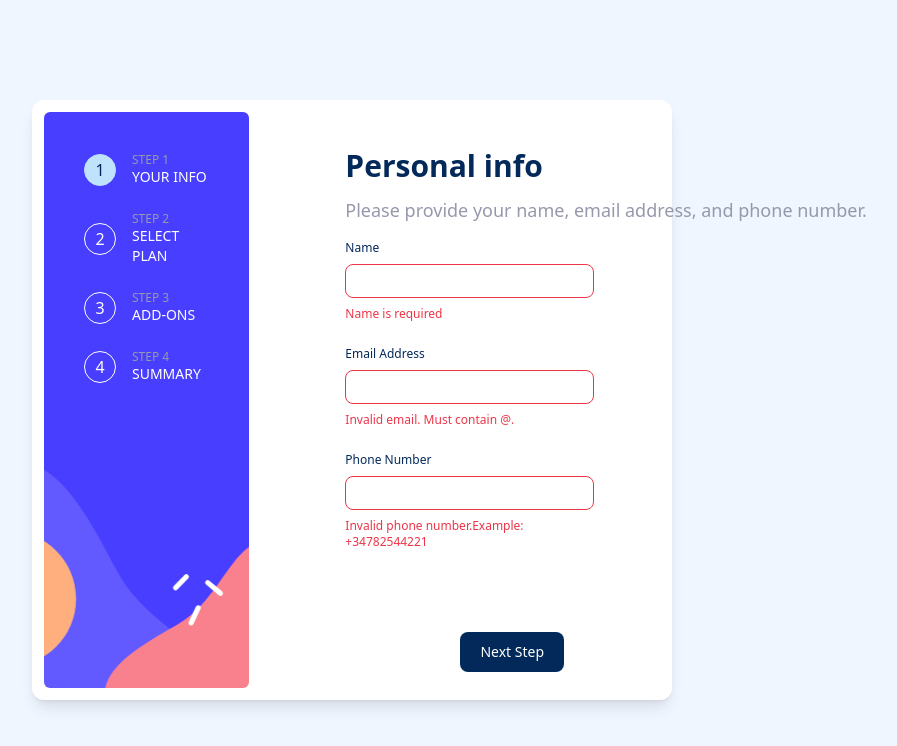
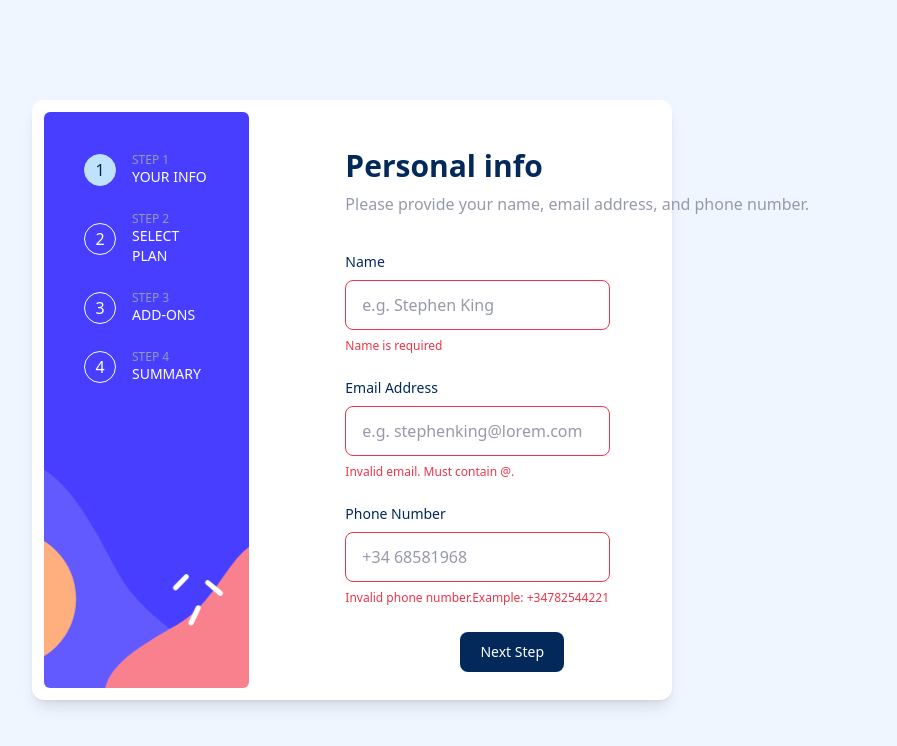
Before and after one commit to AitorGallardo/Multi-Step-Form, a React (Vite) app: page /firstStep in a window 1280 px wide. Both pictures are taken after a click on the button "Next Step". Shown: the top 746 px of the page, without its empty margins (288-1185 px from the left). Built offline with nearby package versions, Linux system fonts and the light colour scheme; a web font is replaced by a local one.

Commit message:
styles corrections

```diff
--- a/src/components/BillingCard.jsx
+++ b/src/components/BillingCard.jsx
@@ -6,7 +6,7 @@ import { BILLING_PLANS, PLAN_BILLING_CARD_ICON } from '../constants/consts';
 export const BillingCard = ({ title, price, timeType, iconImg,selected=false,onSelect }) => {
   return (
     <article
-      className={`flex sm:flex-col sm:justify-between items-center gap-4 sm:gap-10 sm:w-32  border  rounded-lg hover:border-purpishBlue ${selected ? 'border-purpishBlue bg-magnolia': 'border-coolGray bg-white'} cursor-pointer px-3 py-3 transition-all`}
+      className={`flex sm:flex-col sm:justify-between gap-4 sm:gap-10 sm:w-32 border rounded-lg hover:border-purpishBlue ${selected ? 'border-purpishBlue bg-magnolia': 'border-lightGray bg-white'} cursor-pointer p-4 transition-all`}
       onClick={onSelect}
     >
       <img width={PLAN_BILLING_CARD_ICON.SIZE} src={iconImg}></img>
@@ -14,7 +14,7 @@ export const BillingCard = ({ title, price, timeType, iconImg,selected=false,onS
         <h5 className='text-sm text-marineBlue font-bold'>
           {title}
         </h5>
-        <p className='text-xs text-coolGray'>{`$${price}/${timeType}`}</p>
+        <p className='text-xs text-coolGray mt-1'>{`$${price}/${timeType}`}</p>
         <div
           className={`grid grid-rows-[0fr] transition-all ${
             timeType === BILLING_PLANS.YEARLY
@@ -22,7 +22,7 @@ export const BillingCard = ({ title, price, timeType, iconImg,selected=false,onS
               : 'grid-rows-[0fr]'
           }`}
         >
-          <p className={`text-xs text-marineBlue overflow-hidden`}>
+          <p className={`text-xs mt-1 text-marineBlue overflow-hidden`}>
             {BILLING_PLANS.FREE_TIER_TIME}
           </p>
         </div>
--- a/src/components/CheckOption.jsx
+++ b/src/components/CheckOption.jsx
@@ -22,7 +22,7 @@ export default function CheckOption({title, description, price,time,selected=fal
       />
       <div
         htmlFor='bordered-checkbox-1'
-        className='w-full py-3 ml-2 text-sm'
+        className='w-full py-4 ml-2 text-sm'
       >
         <p className="text-base text-marineBlue font-medium">{title}</p>
         <p className="text-xs text-coolGray  font-normal">{description}</p>
--- a/src/layout/FormLayout.jsx
+++ b/src/layout/FormLayout.jsx
@@ -16,10 +16,10 @@ export const FormLayout = ({
         <div className="sidePanel basis-1/3 sm:bg-[url('src/assets/images/bg-sidebar-desktop.svg')] sm:rounded-md sm:bg-bottom bg-[url('src/assets/images/bg-sidebar-mobile.svg')] bg-cover p-10 bg-right-bottom">
           <Stepper active={activeNumber} />
         </div>
-        <section className='flex grow flex-col w-11/12 sm:w-3/6 sm:static sm:translate-x-0 justify-between sm:px-24 px-8 pt-9 pb-4  bg-white absolute top-28 left-1/2 -translate-x-1/2 rounded-xl'>
+        <section className='flex grow flex-col shadow-lg w-11/12 sm:w-3/6 sm:shadow-none sm:static sm:translate-x-0 justify-between sm:px-24 px-8 pt-9 pb-4  bg-white absolute top-28 left-1/2 -translate-x-1/2 rounded-xl'>
           <header className={`${showHeader ? 'flex flex-col' : 'hidden'}`}>
-            <h1 className='text-3xl text-marineBlue font-bold mb-3'>{title}</h1>
-            <p className='text-coolGray text-lg text-md sm:whitespace-nowrap'>
+            <h1 className='text-3xl text-marineBlue font-bold mb-2'>{title}</h1>
+            <p className='text-coolGray mb-5 text-base text-md sm:whitespace-nowrap'>
               {description}
             </p>
           </header>
--- a/src/pages/InfoPage.jsx
+++ b/src/pages/InfoPage.jsx
@@ -55,11 +55,11 @@ export const InfoPage = () => {
     >
       <form className='flex flex-col gap-6' onSubmit={handleSubmit}>
         <fieldset className='flex flex-col gap-2'>
-          <label className='input__label text-xs text-marineBlue' htmlFor={'name'}>
+          <label className='input__label text-sm font-normal text-marineBlue' htmlFor={'name'}>
             {FIRST_FORM_LABELS.NAME}
           </label>
           <input
-            className={`border py-1 px-2 border-solid rounded-lg outline-0 hover:border-purpishBlue focus:border-purpishBlue cursor-pointer
+            className={`border py-3 px-4 border-solid border-lightGray placeholder:font-medium font-medium text-marineBlue placeholder:text-coolGray rounded-lg outline-0 hover:border-purpishBlue focus:border-purpishBlue cursor-pointer
             ${
               nameValidation?.length > 0 && formSubmitted
                 ? 'border-strawberryRed'
@@ -68,19 +68,20 @@ export const InfoPage = () => {
             type='text'
             id='name'
             name='name'
+            placeholder='e.g. Stephen King'
             value={name}
             onChange={onInputChange}
           />
           {nameValidation?.length > 0 && formSubmitted && (
-            <span className='text-xs text-strawberryRed'>{nameValidation}</span>
+            <span className='text-xs font-medium text-strawberryRed'>{nameValidation}</span>
           )}
         </fieldset>
         <fieldset className='flex flex-col gap-2'>
-          <label className='input__label text-xs text-marineBlue' htmlFor={'email'}>
+          <label className='input__label text-sm font-normal text-marineBlue' htmlFor={'email'}>
           {FIRST_FORM_LABELS.EMAIL}
           </label>
           <input
-            className={`border py-1 px-2 border-solid rounded-lg outline-0 hover:border-purpishBlue focus:border-purpishBlue cursor-pointer
+            className={`border py-3 px-4 border-solid border-lightGray placeholder:font-medium font-medium text-marineBlue placeholder:text-coolGray rounded-lg outline-0 hover:border-purpishBlue focus:border-purpishBlue cursor-pointer
             ${
               emailValidation?.length > 0 && formSubmitted
                 ? 'border-strawberryRed'
@@ -89,21 +90,22 @@ export const InfoPage = () => {
             type='email'
             id='email'
             name='email'
+            placeholder='e.g. stephenking@lorem.com'
             value={email}
             onChange={onInputChange}
           />
           {emailValidation?.length > 0 && formSubmitted && (
-            <span className='text-xs text-strawberryRed'>
+            <span className='text-xs font-medium text-strawberryRed'>
               {emailValidation}
             </span>
           )}
         </fieldset>
         <fieldset className='flex flex-col gap-2'>
-          <label className='input__label text-xs text-marineBlue' htmlFor={'phone'}>
+          <label className='input__label text-sm font-normal text-marineBlue' htmlFor={'phone'}>
           {FIRST_FORM_LABELS.PHONE}
           </label>
           <input
-            className={`border py-1 px-2 border-solid rounded-lg outline-0 hover:border-purpishBlue focus:border-purpishBlue cursor-pointer
+            className={`border py-3 px-4 border-solid border-lightGray placeholder:font-medium placeholder:text-coolGray font-medium text-marineBlue rounded-lg outline-0 hover:border-purpishBlue focus:border-purpishBlue cursor-pointer
             ${
               phoneValidation?.length > 0 && formSubmitted
                 ? 'border-strawberryRed'
@@ -112,11 +114,12 @@ export const InfoPage = () => {
             type='text'
             id='phone'
             name='phone'
+            placeholder='+34 68581968'
             value={phone}
             onChange={onInputChange}
           />
           {phoneValidation?.length > 0 && formSubmitted && (
-            <span className='text-xs text-strawberryRed'>
+            <span className='text-xs font-medium text-strawberryRed'>
               {phoneValidation}
             </span>
           )}
--- a/src/pages/SummaryPage.jsx
+++ b/src/pages/SummaryPage.jsx
@@ -77,7 +77,7 @@ export const SummaryPage = () => {
     >
       <section className='flex flex-col'>
         <div className='resume p-4 pb-0 bg-alabaster rounded-md'>
-          <div className='resume__plan pb-4 flex justify-between items-center border-b border-lightGray'>
+          <div className='resume__plan pb-5 flex justify-between items-center border-b border-lightGray'>
             <div className='flex flex-col'>
               <div className='resume__plan__title text-marineBlue font-medium'>
                 {selectedPlan} (
```
